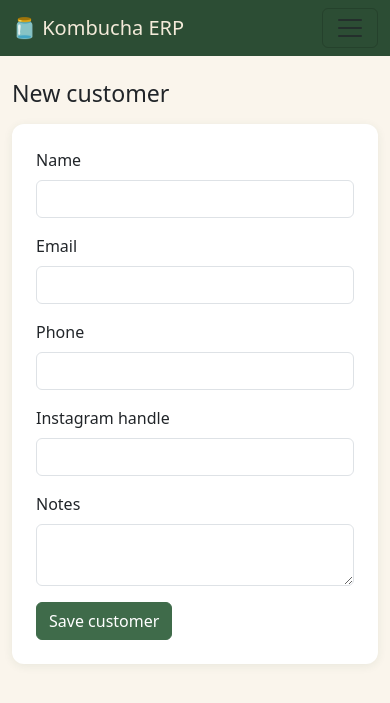
After one commit to luisurcia/mini_erp, a Flask app: page /customers/new in a window 390 px wide. The commit adds this page. Shown: the top 703 px of the page. Run offline with Flask 3, Linux system fonts and the light colour scheme; the visitor is signed in with stand-in values (Sample User, id 1); data comes from the database, SQL or seed files in the repository; some libraries are stand-ins or nearby versions.

Commit message:
Add Customers management screen (#10)
New Customers blueprint with list, create, and edit pages, following
the same pattern as Inventory/Users. Previously customers could only
be created via seed data even though Sales/Opportunities already had
a customer dropdown. Editors and admins can now maintain customers
directly (name, email, phone, Instagram handle, notes).

New strings translated to Spanish/English alongside the existing
i18n catalogs from #1.

Closes #10

```diff
--- a/app/__init__.py
+++ b/app/__init__.py
@@ -97,6 +97,7 @@ def _user_role_label(role: str) -> str:
 def _register_blueprints(app: Flask) -> None:
     from app.blueprints.auth import bp as auth_bp
     from app.blueprints.company import bp as company_bp
+    from app.blueprints.customers import bp as customers_bp
     from app.blueprints.dashboard import bp as dashboard_bp
     from app.blueprints.inventory import bp as inventory_bp
     from app.blueprints.opportunities import bp as opportunities_bp
@@ -108,5 +109,6 @@ def _register_blueprints(app: Flask) -> None:
     app.register_blueprint(inventory_bp, url_prefix="/inventory")
     app.register_blueprint(sales_bp, url_prefix="/sales")
     app.register_blueprint(opportunities_bp, url_prefix="/opportunities")
+    app.register_blueprint(customers_bp, url_prefix="/customers")
     app.register_blueprint(users_bp, url_prefix="/users")
     app.register_blueprint(company_bp, url_prefix="/company")
--- /dev/null
+++ b/app/blueprints/customers/__init__.py
@@ -0,0 +1,5 @@
+from flask import Blueprint
+
+bp = Blueprint("customers", __name__, template_folder="../../templates/customers")
+
+from app.blueprints.customers import routes  # noqa: E402,F401
--- /dev/null
+++ b/app/blueprints/customers/forms.py
@@ -0,0 +1,15 @@
+from flask_babel import lazy_gettext as _l
+from flask_wtf import FlaskForm
+from wtforms import StringField, SubmitField, TextAreaField
+from wtforms.validators import DataRequired, Email, Length, Optional
+
+
+class CustomerForm(FlaskForm):
+    name = StringField(_l("Name"), validators=[DataRequired(), Length(max=120)])
+    email = StringField(_l("Email"), validators=[Optional(), Email(), Length(max=120)])
+    phone = StringField(_l("Phone"), validators=[Optional(), Length(max=40)])
+    instagram_handle = StringField(
+        _l("Instagram handle"), validators=[Optional(), Length(max=80)]
+    )
+    notes = TextAreaField(_l("Notes"), validators=[Optional()])
+    submit = SubmitField(_l("Save customer"))
--- /dev/null
+++ b/app/blueprints/customers/routes.py
@@ -0,0 +1,64 @@
+from flask import flash, redirect, render_template, url_for
+from flask_babel import gettext as _
+from flask_login import login_required
+
+from app.blueprints.customers import bp
+from app.blueprints.customers.forms import CustomerForm
+from app.models.customer import Customer
+from app.permissions import editor_required
+from app.repositories.customer_repository import CustomerRepository
+
+
+@bp.route("/")
+@login_required
+def index():
+    customers = CustomerRepository().get_all()
+    return render_template("customers/index.html", customers=customers)
+
+
+@bp.route("/new", methods=["GET", "POST"])
+@login_required
+@editor_required
+def new_customer():
+    form = CustomerForm()
+
+    if form.validate_on_submit():
+        customer = Customer(
+            name=form.name.data,
+            email=form.email.data or None,
+            phone=form.phone.data or None,
+            instagram_handle=form.instagram_handle.data or None,
+            notes=form.notes.data or None,
+        )
+        CustomerRepository().add(customer)
+        CustomerRepository().commit()
+        flash(_("Customer '%(name)s' created.", name=customer.name), "success")
+        return redirect(url_for("customers.index"))
+
+    return render_template("customers/customer_form.html", form=form, mode="new")
+
+
+@bp.route("/<int:customer_id>/edit", methods=["GET", "POST"])
+@login_required
+@editor_required
+def edit_customer(customer_id):
+    customer = CustomerRepository().get(customer_id)
+    if customer is None:
+        flash(_("Customer not found."), "danger")
+        return redirect(url_for("customers.index"))
+
+    form = CustomerForm(obj=customer)
+
+    if form.validate_on_submit():
+        customer.name = form.name.data
+        customer.email = form.email.data or None
+        customer.phone = form.phone.data or None
+        customer.instagram_handle = form.instagram_handle.data or None
+        customer.notes = form.notes.data or None
+        CustomerRepository().commit()
+        flash(_("Customer '%(name)s' updated.", name=customer.name), "success")
+        return redirect(url_for("customers.index"))
+
+    return render_template(
+        "customers/customer_form.html", form=form, mode="edit", customer=customer
+    )
--- a/app/templates/base.html
+++ b/app/templates/base.html
@@ -21,6 +21,7 @@
           <li class="nav-item"><a class="nav-link" href="{{ url_for('inventory.index') }}">{{ _("Inventory") }}</a></li>
           <li class="nav-item"><a class="nav-link" href="{{ url_for('sales.index') }}">{{ _("Sales") }}</a></li>
           <li class="nav-item"><a class="nav-link" href="{{ url_for('opportunities.index') }}">{{ _("Opportunities") }}</a></li>
+          <li class="nav-item"><a class="nav-link" href="{{ url_for('customers.index') }}">{{ _("Customers") }}</a></li>
           {% if current_user.is_admin %}
           <li class="nav-item"><a class="nav-link" href="{{ url_for('users.index') }}">{{ _("Users") }}</a></li>
           <li class="nav-item"><a class="nav-link" href="{{ url_for('company.settings') }}">{{ _("Company") }}</a></li>
--- /dev/null
+++ b/app/templates/customers/customer_form.html
@@ -0,0 +1,9 @@
+{% extends "base.html" %}
+{% from 'bootstrap5/form.html' import render_form %}
+{% block title %}{{ _("Edit customer") if mode == "edit" else _("New customer") }}{% endblock %}
+{% block content %}
+<h1 class="h3 mb-3">{{ _("Edit customer") if mode == "edit" else _("New customer") }}</h1>
+<div class="card p-4" style="max-width: 640px;">
+  {{ render_form(form) }}
+</div>
+{% endblock %}
```
Also changed, not shown: app/templates/customers/index.html (added, +41 -0 lines), app/translations/en/LC_MESSAGES/messages.po, app/translations/es/LC_MESSAGES/messages.po, 3 other files.
